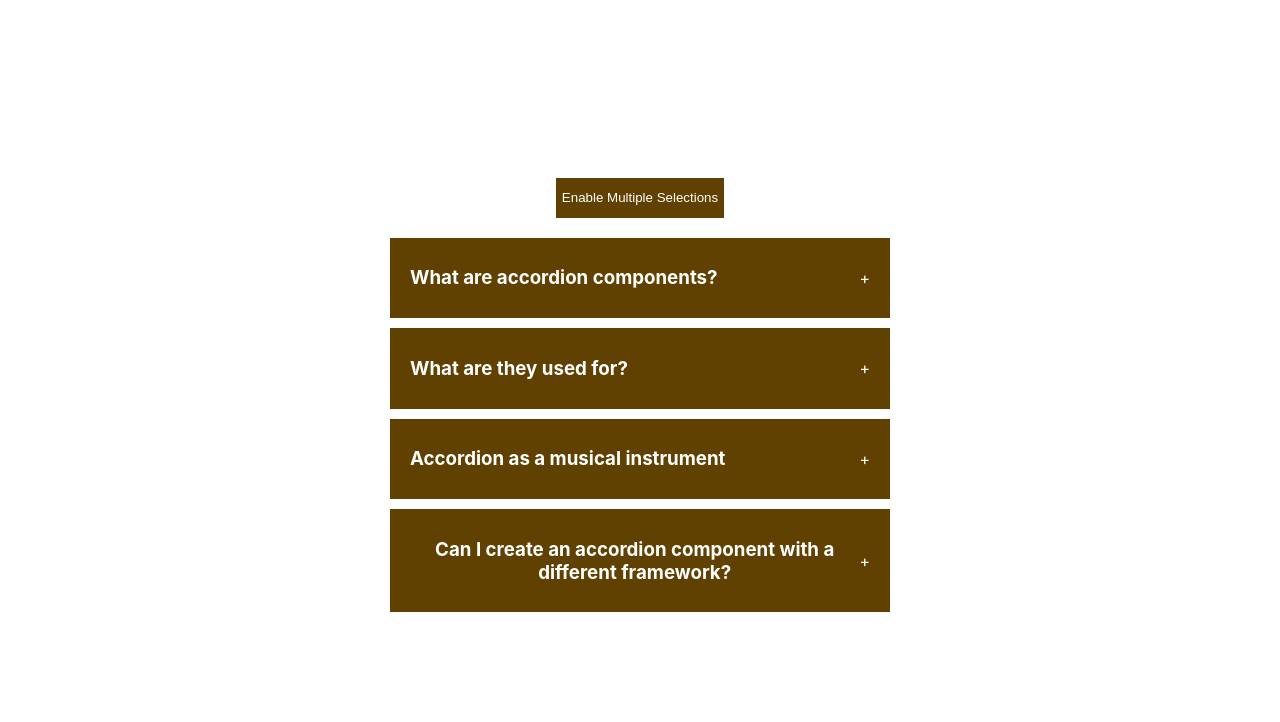
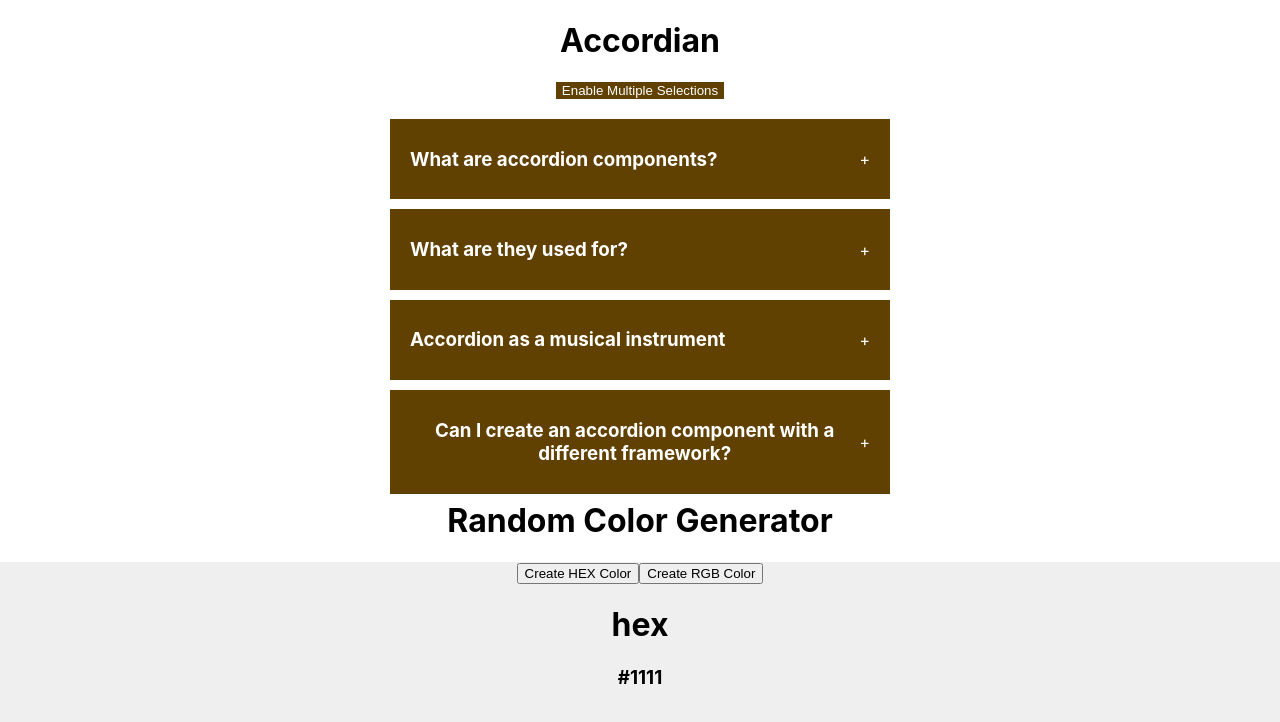
Before and after one commit to ST-KO/Accoridan, a React (Create React App) app: page / in a window 1280 px wide. Shown: the top 722 px of the page. Built offline with nearby package versions, Linux system fonts and the light colour scheme.

Commit message:
random color generator

```diff
--- a/src/App.js
+++ b/src/App.js
@@ -1,10 +1,12 @@
 import './App.css';
-import Accordian from './accordian/index.jsx'
+import Accordian from './accordian/index.jsx';
+import RandomColor from './random-color/index.jsx';
 
 function App() {
   return (
     <div className="App">
       <Accordian />
+      <RandomColor />
     </div>
   );
 }
--- a/src/accordian/index.jsx
+++ b/src/accordian/index.jsx
@@ -49,7 +49,10 @@ const Accordian = () =>{
     };
 
     return (
+       <>
+
             <div className='wrapper'>
+            <h1>Accordian</h1>
                 <button className='multiple-button' onClick={setMultipleTrue}>Enable Multiple Selections</button>
                 <div className='accordian'>
                     {
@@ -68,6 +71,7 @@ const Accordian = () =>{
                     }
                 </div>
             </div>
+       </>
     );
 };
 
--- a/src/accordian/styles.css
+++ b/src/accordian/styles.css
@@ -1,9 +1,9 @@
 .wrapper{
     display: flex;
     flex-direction: column;
-    height: 100vh;
+    height: 60vh;
     width: 100vw;
-    justify-content: center;
+    /* justify-content: center; */
     align-items: center;
 }
 
--- /dev/null
+++ b/src/random-color/index.jsx
@@ -0,0 +1,75 @@
+import React from 'react';
+
+const RandomColor = () => {
+
+    const [colorType, setColorType] = React.useState('hex');
+    const [color, setColor] = React.useState('#1111');
+
+    const styles = {
+        width: "100vw",
+        height: "60vh",
+        background: color
+    }
+
+    // React.useEffect(() => {
+    //     colorType === "rgb" ? createRandomRGBColor() : createRandomHexColor();
+    // }, [colorType])
+
+    const randomNumGenerator = (length) => {
+        return (
+            Math.floor(Math.random() * length)
+        );
+    }
+
+    const createRandomHexColor = () => {
+        setColorType('hex');
+        const hex = [0, 1, 2, 3, 4, 5, 6, 7, 8, 9, "A", "B", "C", "D", "E", "F"];
+        let hexColor = "#";
+
+        for(let i = 0; i < 6; i++){
+            hexColor += hex[randomNumGenerator(hex.length)];
+        }
+        console.log(hexColor);
+        setColor(prevColor => hexColor);
+    };
+
+    const createRandomRGBColor = () => {
+        setColorType('rgb');
+        const r = randomNumGenerator(256);
+        const g = randomNumGenerator(256);
+        const b = randomNumGenerator(256);
+
+        let rgbColor = `rgb(${r}, ${g}, ${b})`;
+
+        setColor(rgbColor);
+
+        console.log(rgbColor);
+
+    }
+
+    return (
+        <>
+            <h1>Random Color Generator</h1>
+            <div className="container" style={styles}>
+                <button onClick={() => createRandomHexColor()}>Create HEX Color</button>
+                <button onClick={() => createRandomRGBColor()}>Create RGB Color</button>
+                <div>
+                    <h1>{colorType}</h1>
+                    <h3>{color}</h3>
+                </div>
+
+                {/* <button onClick={() => setColorType("hex")}>Create HEX Color</button>
+                    <button onClick={() => setColorType("rgb")}>Create RGB Color</button>
+                    <button onClick={() => colorType === "hex" ? createRandomHexColor() :
+                                        createRandomRGBColor()
+                    }>Generate Random Color</button>
+                    <div>
+                        <h1>{colorType === 'rgb' ? 'RGB' : "Hex"}</h1>
+                        <h3>{color}</h3>
+                    </div> */}
+            </div>
+        </>
+    );
+};
+
+export default RandomColor;
```
Lines whose indentation alone changed are shown as unchanged.
